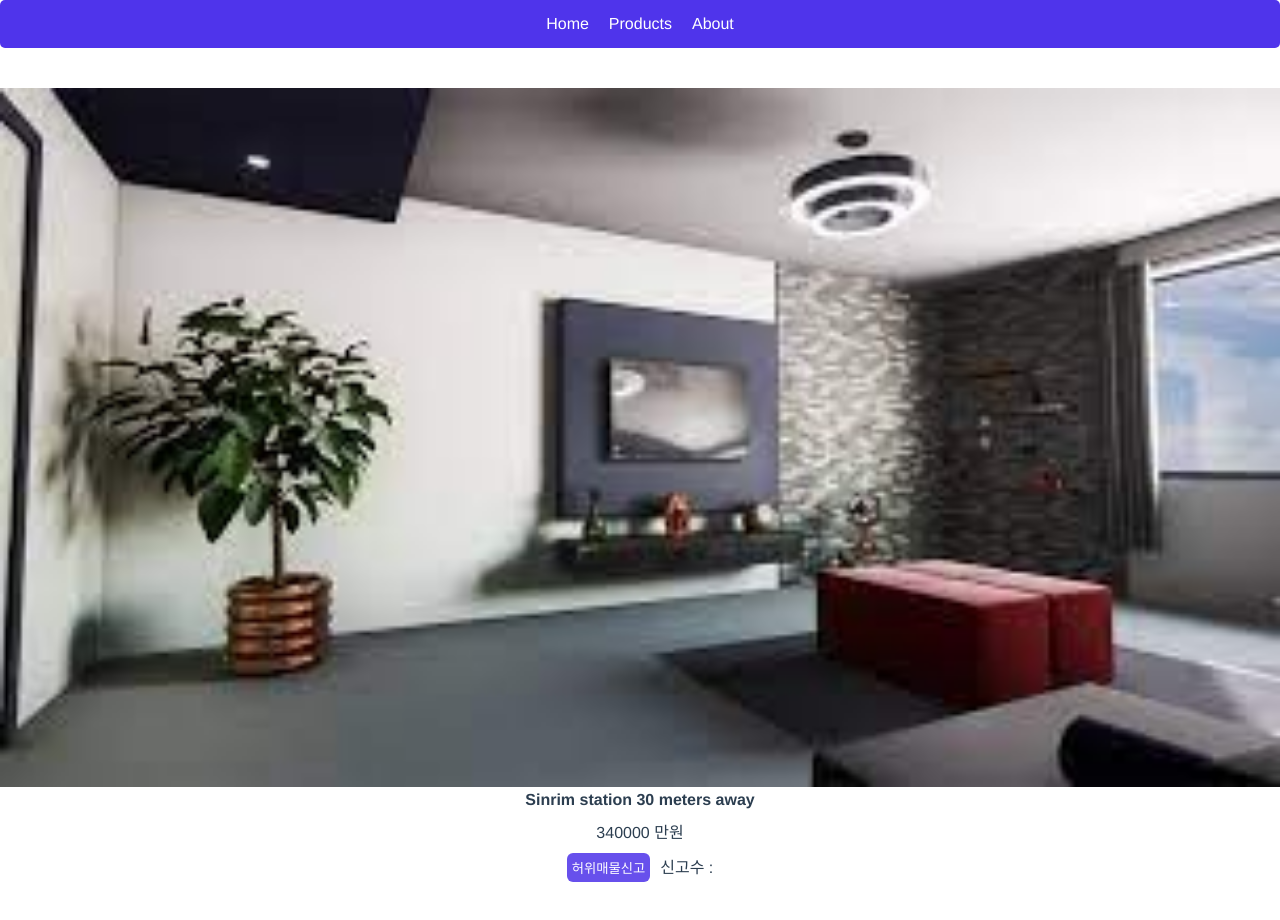
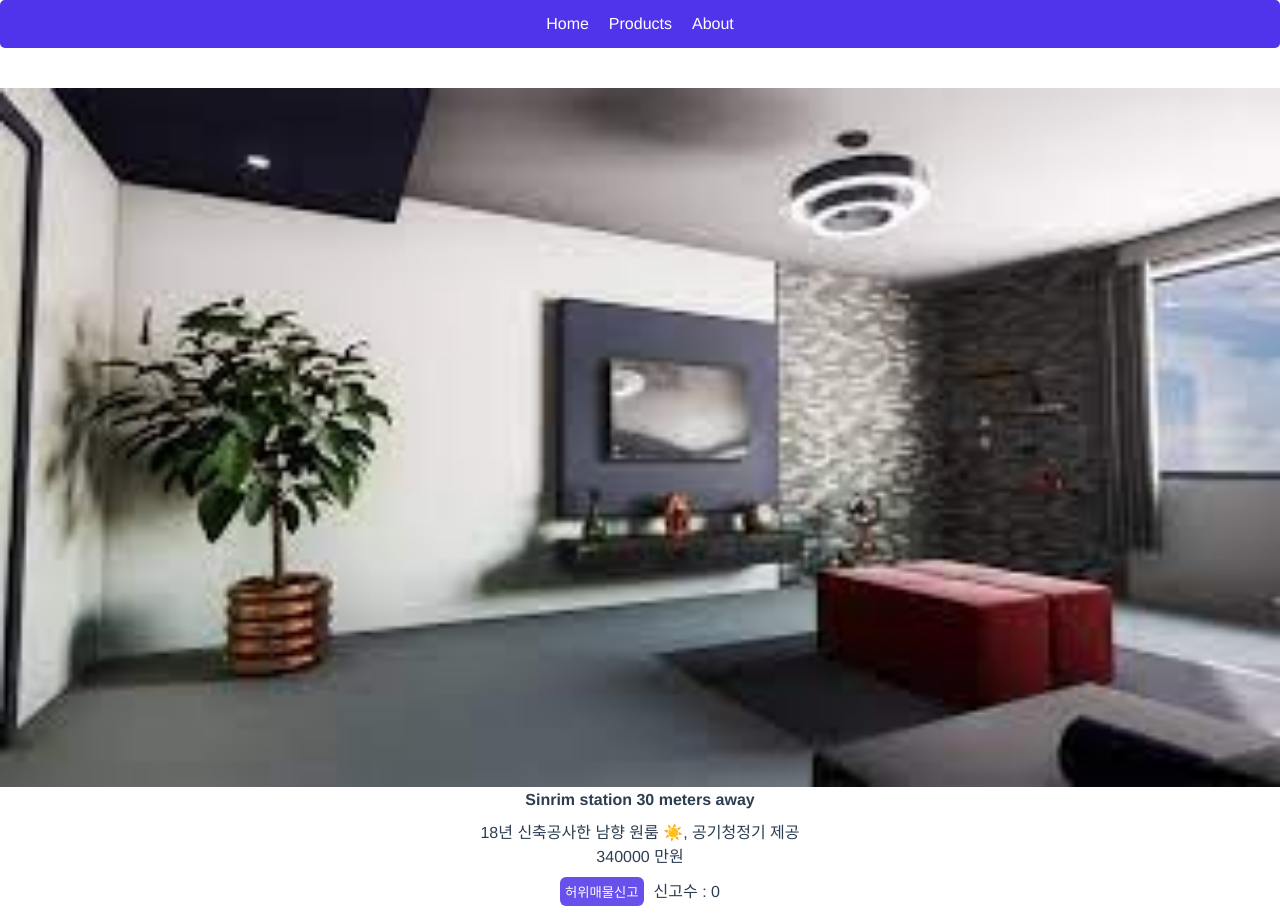
Before and after one commit to juhyunham/vue-realEstate, a Vue app: page / in a window 1280 px wide. Shown: the top 920 px of the page. Built offline with nearby package versions, Linux system fonts and the light colour scheme.

Commit message:
신고수 업데이트

```diff
--- a/src/App.vue
+++ b/src/App.vue
@@ -14,6 +14,7 @@
         <h4 @click="modalOpen = true" class="product_title">
             {{ product.title }}
         </h4>
+        <p class="product_content">{{ product.content }}</p>
         <p class="product_price">{{ product.price }} 만원</p>
         <button type="button" class="report_btn" @click="increase(e, index)">
             허위매물신고
@@ -95,6 +96,10 @@ export default {
     margin-bottom: 10px;
 }
 
+.product_content {
+    margin-top: 10px;
+}
+
 .product_price {
     margin-bottom: 10px;
 }
--- a/src/assets/room.js
+++ b/src/assets/room.js
@@ -5,6 +5,7 @@ export default [
         content: "18년 신축공사한 남향 원룸 ☀️, 공기청정기 제공",
         image: "room1.jpg",
         price: 340000,
+        reportNumber: 0,
     },
     {
         id: 1,
@@ -12,6 +13,7 @@ export default [
         content: "침실만 따로 있는 공용 셰어하우스입니다. 최대 2인 가능",
         image: "room2.jpg",
         price: 450000,
+        reportNumber: 0,
     },
     {
         id: 2,
@@ -19,6 +21,7 @@ export default [
         content: "금산오거리 역세권 아파트입니다. 애완동물 불가능 ?",
         image: "room3.jpg",
         price: 780000,
+        reportNumber: 0,
     },
     {
         id: 3,
@@ -26,6 +29,7 @@ export default [
         content: "무암동인근 2인용 원룸입니다. 전세 전환가능",
         image: "room4.jpg",
         price: 550000,
+        reportNumber: 0,
     },
     {
         id: 4,
@@ -33,6 +37,7 @@ export default [
         content: "탄천동 아파트 월세, 남향, 역 5분거리, 허위매물아님",
         image: "room5.jpg",
         price: 680000,
+        reportNumber: 0,
     },
     {
         id: 5,
@@ -40,5 +45,6 @@ export default [
         content: "반지하 원룸입니다. 비올 때 물가끔 새는거 빼면 좋아요",
         image: "room6.jpg",
         price: 370000,
+        reportNumber: 0,
     },
 ];
```
